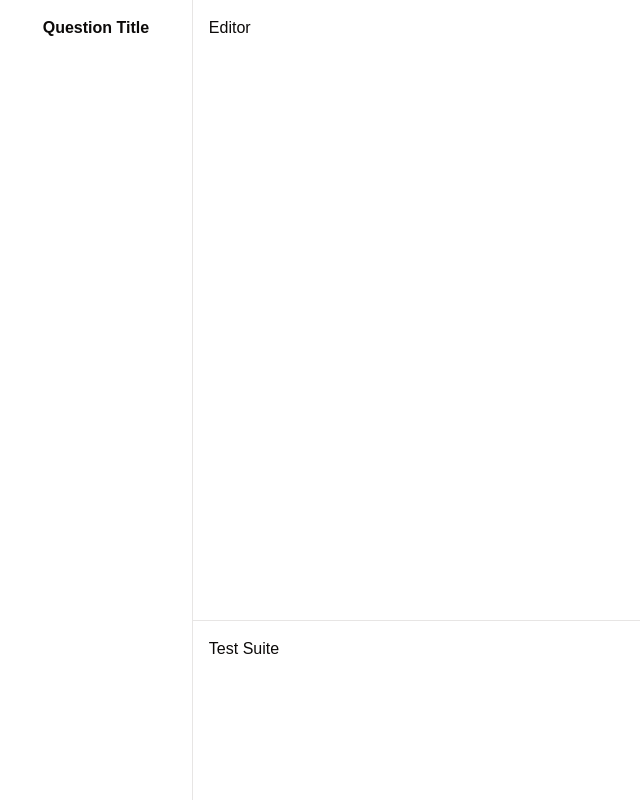
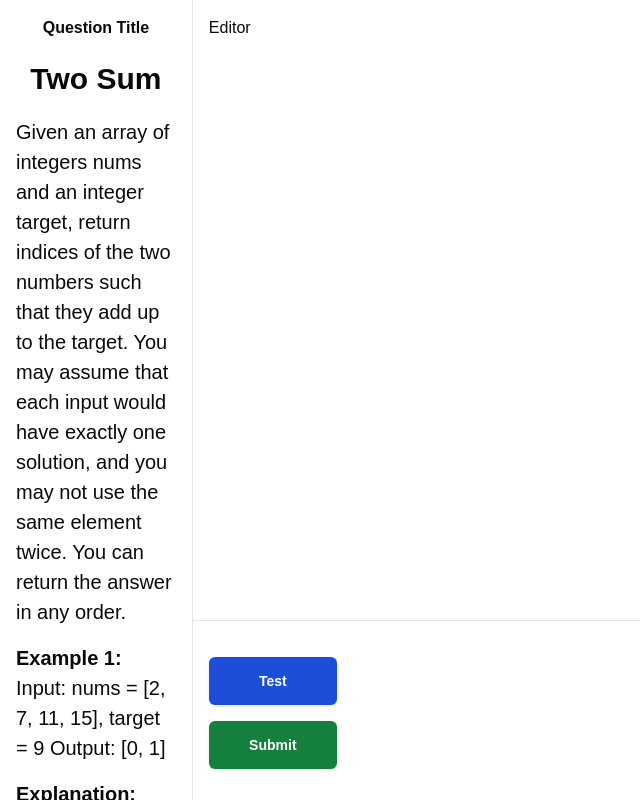
Before and after one commit to thecapst1/basalt, a Next.js app in the folder client/: page /competitor in a window 1280 px wide. Shown: the whole page, without its empty margins (0-640 px from the left). Built offline with nearby package versions, Linux system fonts and the light colour scheme.

Commit message:
Added question and buttons

```diff
--- a/client/app/competitor/competitor.css
+++ b/client/app/competitor/competitor.css
@@ -5,6 +5,8 @@
 }
 
 .side-panel {
+    display: flex;
+    flex-direction: column;
     padding: 16px;
     box-sizing: border-box;
 }
@@ -13,6 +15,30 @@
 /* Left Side Panel Css */
 .question-title{
     display: flex;
+    flex-direction: column;
+    gap: 2vh;
     align-items: center;
     justify-content: center;
 }
+
+.question-title-body{
+    font-size: 30px;
+}
+
+.question-content{
+    display: flex;
+    flex-direction: column;
+    gap: 2vh;
+    align-items: center;
+    justify-content: center;
+    font-size: 20px;
+}
+
+/* Console Panel */
+.button-container{
+    display: flex;
+    flex-direction: column;
+    gap: 1.25vw;
+    justify-content: left;
+    padding-top: 2.5vh;
+}
--- a/client/app/competitor/page.tsx
+++ b/client/app/competitor/page.tsx
@@ -4,6 +4,7 @@ import {
     ResizablePanel,
     ResizablePanelGroup,
 } from "@/components/ui/resizable";
+import { Button } from "@/components/ui/button"
 
 export default function ResizableDemo() {
 
@@ -16,6 +17,43 @@ export default function ResizableDemo() {
                         Question Title
                     </b>
                 </h1>
+                <h1 className='question-title-body'>
+                    <b>
+                        Two Sum
+                    </b>
+                </h1>
+                <div className='question-content'>
+                    <p>
+                        Given an array of integers nums and an integer target, return indices of the two numbers such that they add up to the target.
+                        You may assume that each input would have exactly one solution, and you may not use the same element twice.
+                        You can return the answer in any order.
+                    </p>
+
+                    <p>
+                        <b>
+                            Example 1:
+                        </b>
+                        <p>
+                            Input:
+
+                            nums = [2, 7, 11, 15], target = 9
+
+                            Output:
+
+                            [0, 1]
+                        </p>
+
+                    </p>
+
+                    <p>
+                        <b>
+                            Explanation:
+                        </b>
+                        <p>
+                            nums[0] + nums[1] = 2 + 7 = 9, so we return [0, 1].
+                        </p>
+                    </p>
+                </div>
             </div>
         )
     }
@@ -23,13 +61,25 @@ export default function ResizableDemo() {
     // TODO: need to be able to grab info from the text editor and have this func take it as a param
     function runTest() {
         return (
-            <div className='test-button'>
+            <div className='button-container'>
+                <Button className="w-32 h-12 bg-[hsl(224.3,76.3%,48%)] text-white hover:bg-opacity-90">
+                    <b>Test</b>
+                </Button>
+                <Button className="w-32 h-12 bg-[hsl(142.4,71.8%,29.2%)] text-white hover:bg-opacity-90">
+                    <b>Submit</b>
+                </Button>
 
             </div>
         )
     }
 
+    function testResults() {
+        return(
+            <div>
 
+            </div>
+        )
+    }
 
     return (
         <div className='panel-container'>
@@ -53,7 +103,7 @@ export default function ResizableDemo() {
                         <ResizableHandle />
                         <ResizablePanel defaultSize={100} className="side-panel">
                             <div>
-                                <span>Test Suite</span>
+                                {runTest()}
                             </div>
                         </ResizablePanel>
                     </ResizablePanelGroup>
--- a/client/package.json
+++ b/client/package.json
@@ -23,6 +23,7 @@
         "react": "^19.0.0",
         "react-dom": "^19.0.0",
         "react-hook-form": "^7.54.2",
+        "react-resizable-panels": "^2.1.7",
         "tailwind-merge": "^2.5.5",
         "tailwindcss-animate": "^1.0.7",
         "zod": "^3.24.1"
```
Also changed, not shown: 1 other file (tests, documents, lock files or other folders).
